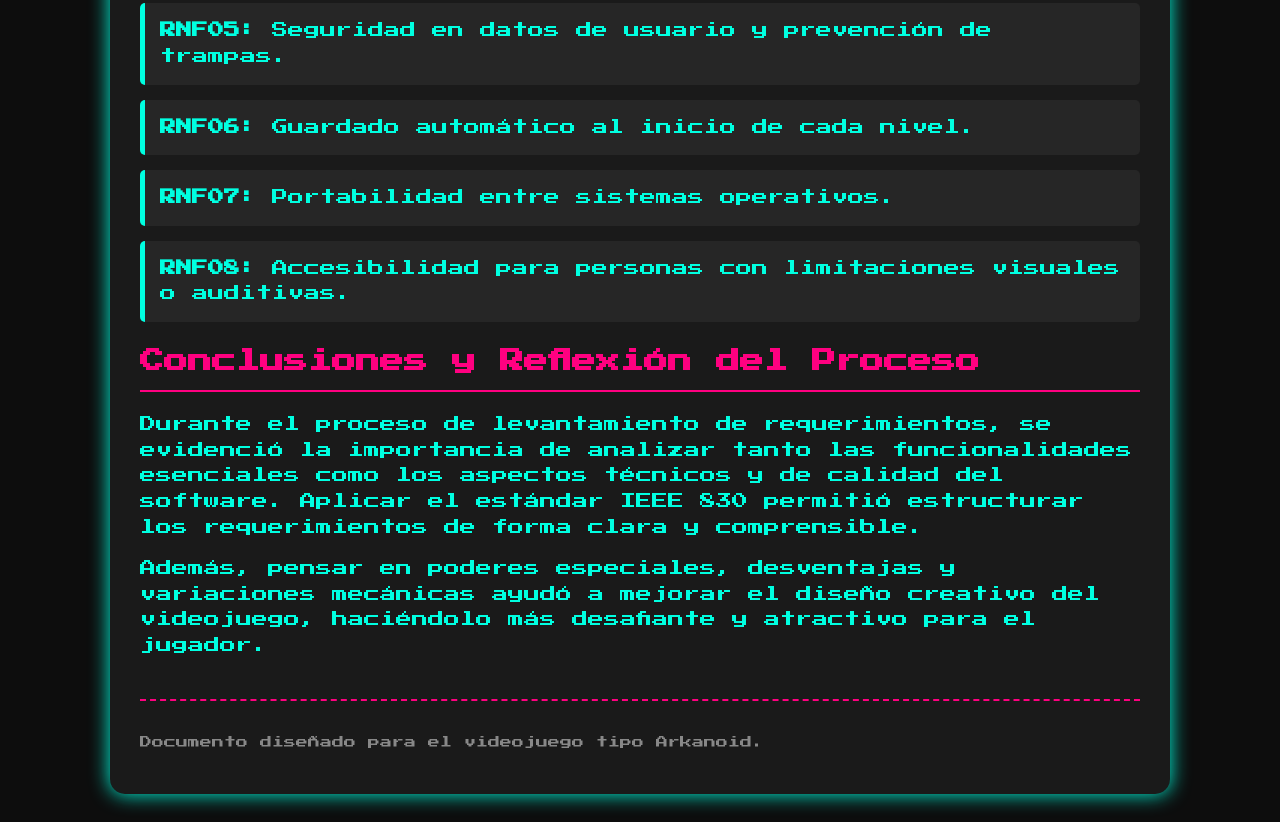
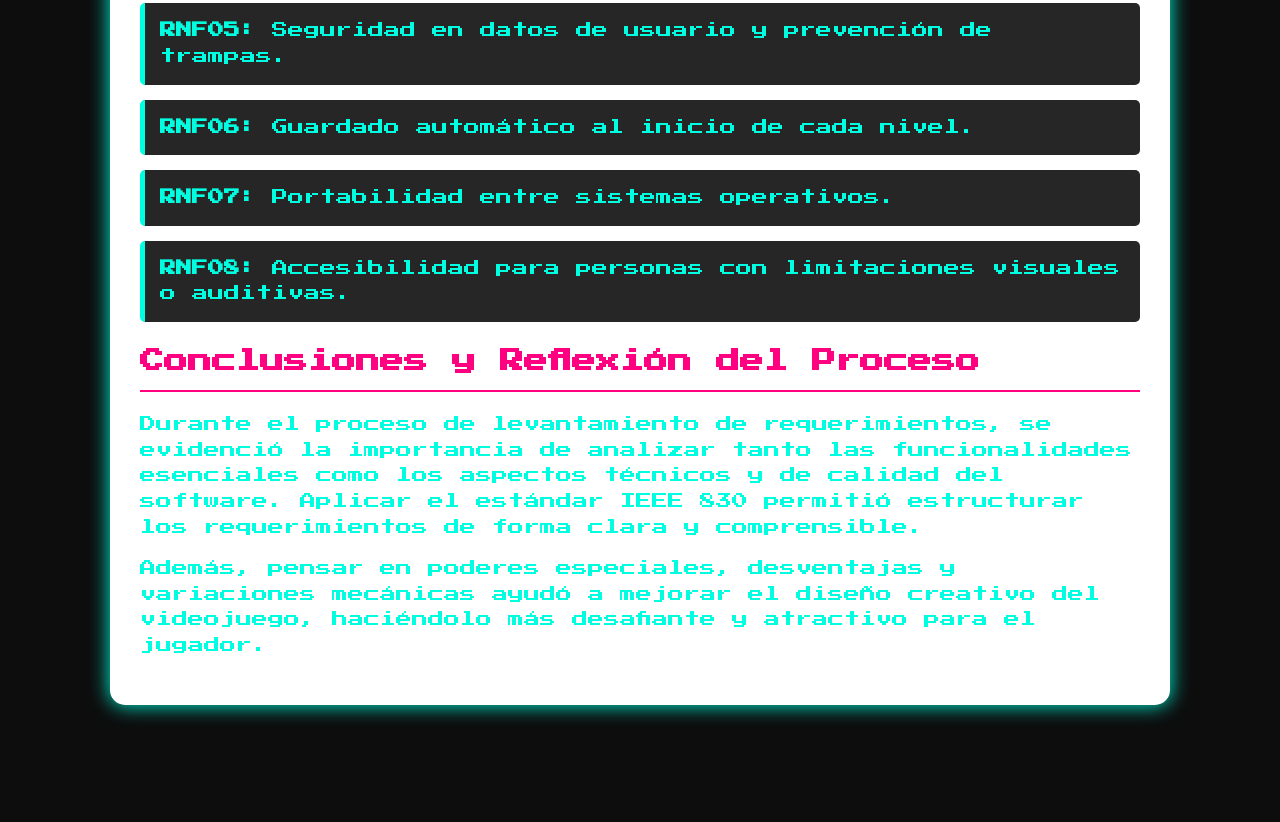
Before and after one commit to julianaMarin12/Requerimientos, a plain HTML site: page index.html in a window 1280 px wide. Shown: the part 1756-2578 px from the top of the page. After the commit the page ends 2489 px from the top, so only its background shows below. Drawn offline with Linux system fonts and the light colour scheme.

Commit message:
change html

```diff
--- a/index.html
+++ b/index.html
@@ -24,7 +24,7 @@
     .container {
       max-width: 1000px;
       margin: auto;
-      background: #1a1a1a;
+      background:white;
       padding: 30px;
       border-radius: 15px;
       box-shadow: 0 0 20px #00ffe1;
@@ -96,10 +96,6 @@
     <p>
       Además, pensar en poderes especiales, desventajas y variaciones mecánicas ayudó a mejorar el diseño creativo del videojuego, haciéndolo más desafiante y atractivo para el jugador.
     </p>
-
-    <div class="footer">
-      <p class="tagline">Documento diseñado para el videojuego tipo Arkanoid.</p>
-    </div>
   </div>
 </body>
 </html>
```
